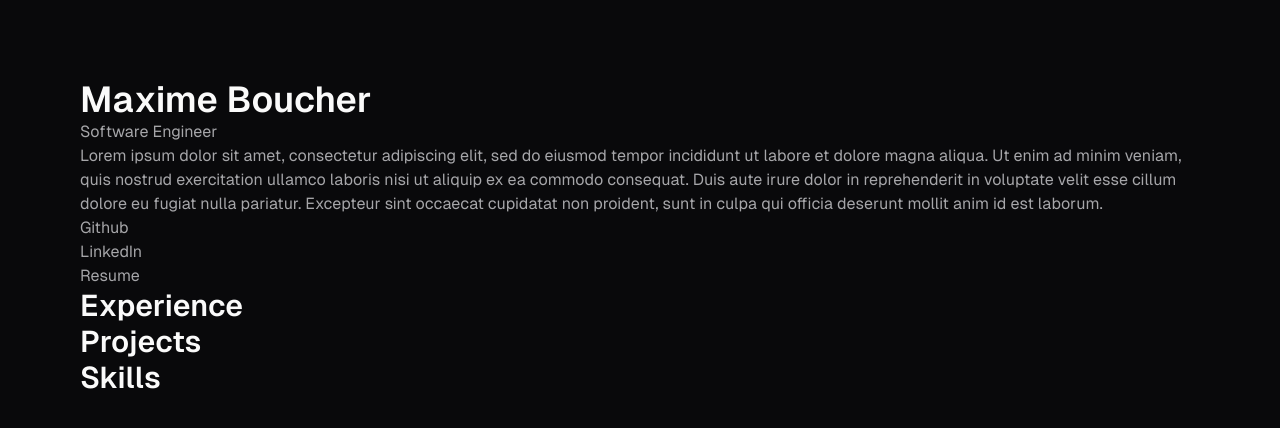
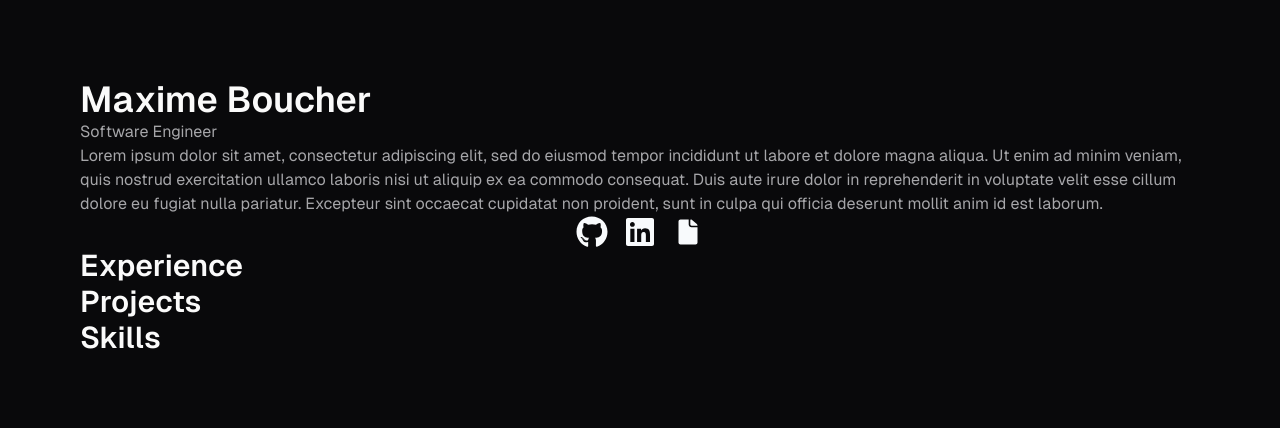
Before and after one commit to themaxboucher/maxboucher.com, a Next.js app: page / in a window 1280 px wide. Shown: the top 428 px of the page. Built offline with nearby package versions, Linux system fonts and the light colour scheme.

Commit message:
add link icons

```diff
--- a/app/page.tsx
+++ b/app/page.tsx
@@ -1,5 +1,7 @@
 import Image from "next/image";
 import Link from "next/link";
+import { FaGithub, FaLinkedin } from "react-icons/fa";
+import { IoIosDocument } from "react-icons/io";
 
 export default function Home() {
   return (
@@ -17,14 +19,20 @@ export default function Home() {
           culpa qui officia deserunt mollit anim id est laborum.
         </p>
         <div>
-          <ul>
+          <ul className="flex justify-center items-center gap-4">
             <li>
-              <a href="https://github.com/themaxboucher">Github</a>
+              <a href="https://github.com/themaxboucher">
+                <FaGithub className="size-8 text-slate-50" />
+              </a>
             </li>
             <li>
-              <a href="https://www.linkedin.com/in/maxboucher/">LinkedIn</a>
+              <a href="https://www.linkedin.com/in/maxboucher/">
+                <FaLinkedin className="size-8 text-slate-50" />
+              </a>
             </li>
-            <li>Resume</li>
+            <li>
+              <IoIosDocument className="size-8 text-slate-50" />
+            </li>
           </ul>
         </div>
       </section>
```
